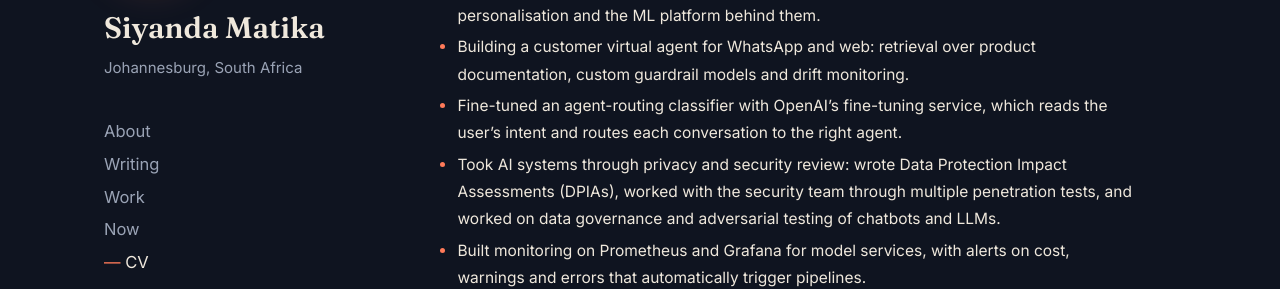
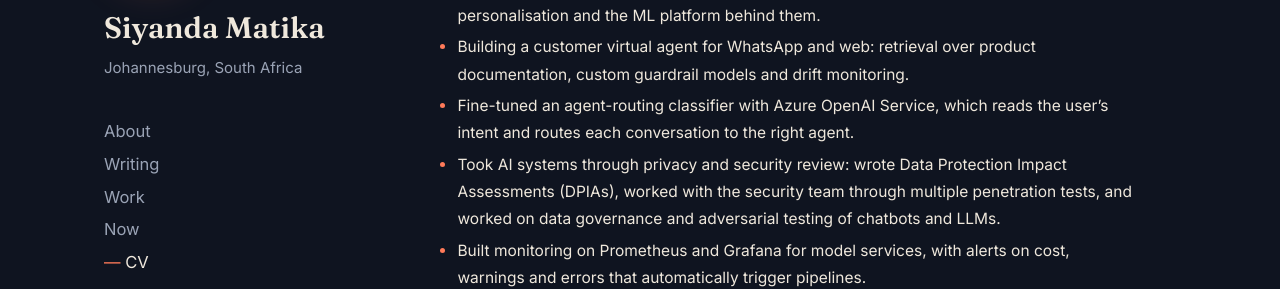
Before and after one commit to matikasiyanda/matikasiyanda.github.io, a Jekyll site: the page built from _pages/cv.md, in a window 1280 px wide and 900 px high, scrolled down 390 px. Shown: the part 164-453 px from the top of the window. Built offline with Jekyll 4.4.1, drawn with Linux system fonts in a browser that asks for light colours; some of the changed text lies outside the part shown.

Commit message:
CV: routing classifier was fine-tuned on Azure OpenAI Service

```diff
--- a/_pages/cv.md
+++ b/_pages/cv.md
@@ -24,8 +24,8 @@ Kilometre Array (SKA).
   personalisation and the ML platform behind them.
 - Building a customer virtual agent for WhatsApp and web: retrieval over
   product documentation, custom guardrail models and drift monitoring.
-- Fine-tuned an agent-routing classifier with OpenAI's fine-tuning service,
-  which reads the user's intent and routes each conversation to the right agent.
+- Fine-tuned an agent-routing classifier with Azure OpenAI Service, which reads
+  the user's intent and routes each conversation to the right agent.
 - Took AI systems through privacy and security review: wrote Data Protection
   Impact Assessments (DPIAs), worked with the security team through multiple
   penetration tests, and worked on data governance and adversarial testing of
@@ -87,7 +87,7 @@ Kilometre Array (SKA).
   <dt>Statistics and analytics</dt><dd>Bayesian inference, time series, segmentation, forecasting, recommendation, A/B testing</dd>
   <dt>Unstructured data</dt><dd>text, images and video: extraction, OCR, embeddings and retrieval</dd>
   <dt>Machine learning</dt><dd>model design, training, evaluation and fine-tuning across classical ML, deep learning and transformers; PyTorch, scikit-learn, XGBoost</dd>
-  <dt>LLMs</dt><dd>retrieval (RAG, hybrid search), fine-tuning (LoRA, OpenAI fine-tuning), intent classification and agent routing, reinforcement learning (GRPO), guardrails</dd>
+  <dt>LLMs</dt><dd>retrieval (RAG, hybrid search), fine-tuning (LoRA, Azure OpenAI Service), intent classification and agent routing, reinforcement learning (GRPO), guardrails</dd>
   <dt>Scripting</dt><dd>Python, Bash, SQL</dd>
   <dt>Cloud services</dt><dd>AWS (SageMaker, ECS, Fargate, EMR), Azure (Azure ML, App Service), GCP</dd>
   <dt>GPU infrastructure and deployment</dt><dd>Linux GPU servers (RunPod), open-weight model serving with vLLM, concurrency tuning, Docker</dd>
```
